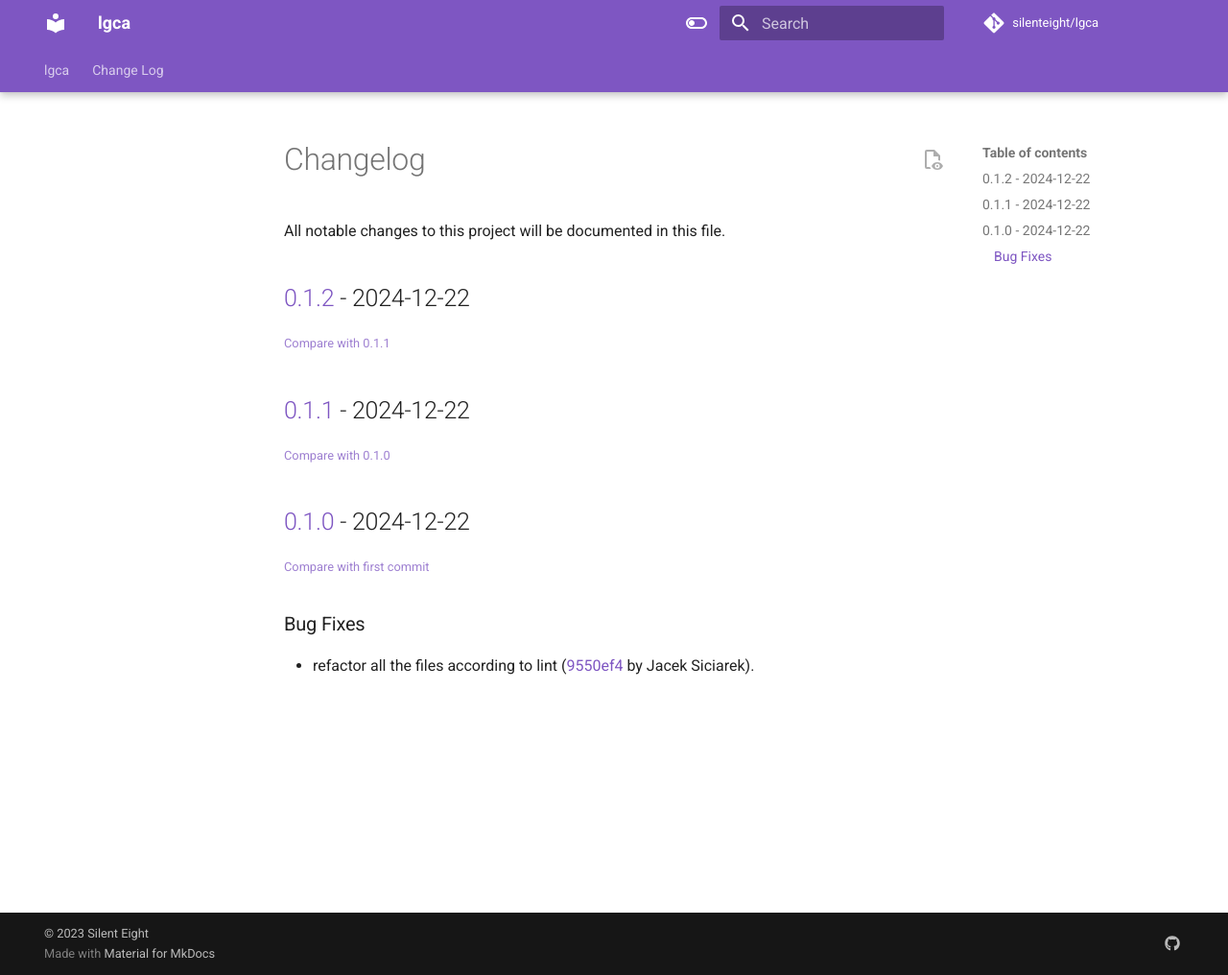
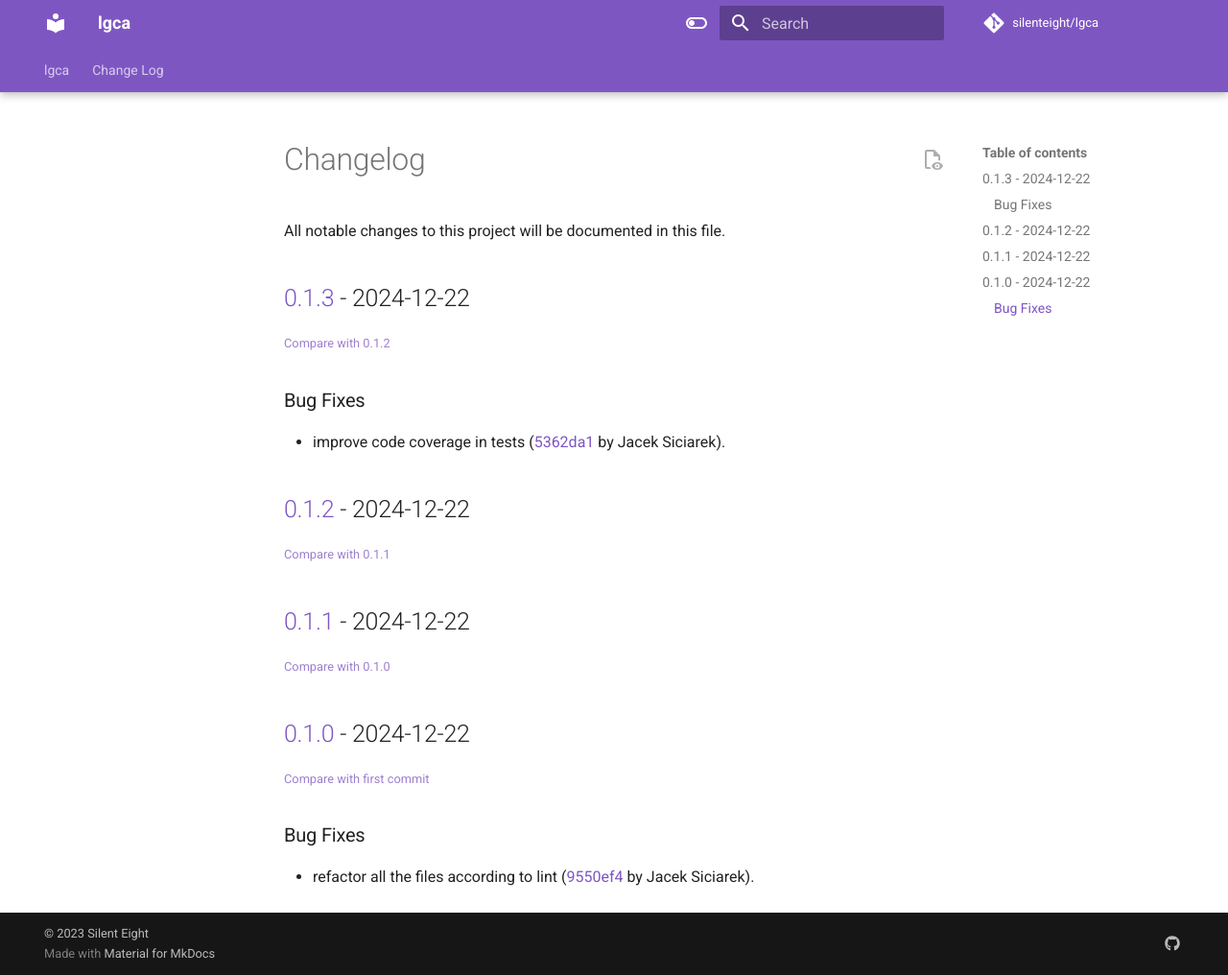
Before and after one commit to siciarek/lgca, an MkDocs documentation site: the page built from docs/changelog.md, in a window 1280 px wide and 1016 px high. Shown: the whole window at 96% size. Built offline with MkDocs 1.6.1 and Material for MkDocs 9.7.7, drawn with Linux system fonts in a browser that asks for light colours; comment, search, counter and statistics services are not loaded.

Commit message:
docs: update changelog (bump)

```diff
--- a/docs/changelog.md
+++ b/docs/changelog.md
@@ -3,6 +3,14 @@
 All notable changes to this project will be documented in this file.
 
 <!-- insertion marker -->
+## [0.1.3](https://github.com/siciarek/lgca/releases/tag/0.1.3) - 2024-12-22
+
+<small>[Compare with 0.1.2](https://github.com/siciarek/lgca/compare/0.1.2...0.1.3)</small>
+
+### Bug Fixes
+
+- improve code coverage in tests ([5362da1](https://github.com/siciarek/lgca/commit/5362da11b25ffeb5927cd224118b37d544222e39) by Jacek Siciarek).
+
 ## [0.1.2](https://github.com/siciarek/lgca/releases/tag/0.1.2) - 2024-12-22
 
 <small>[Compare with 0.1.1](https://github.com/siciarek/lgca/compare/0.1.1...0.1.2)</small>
```
